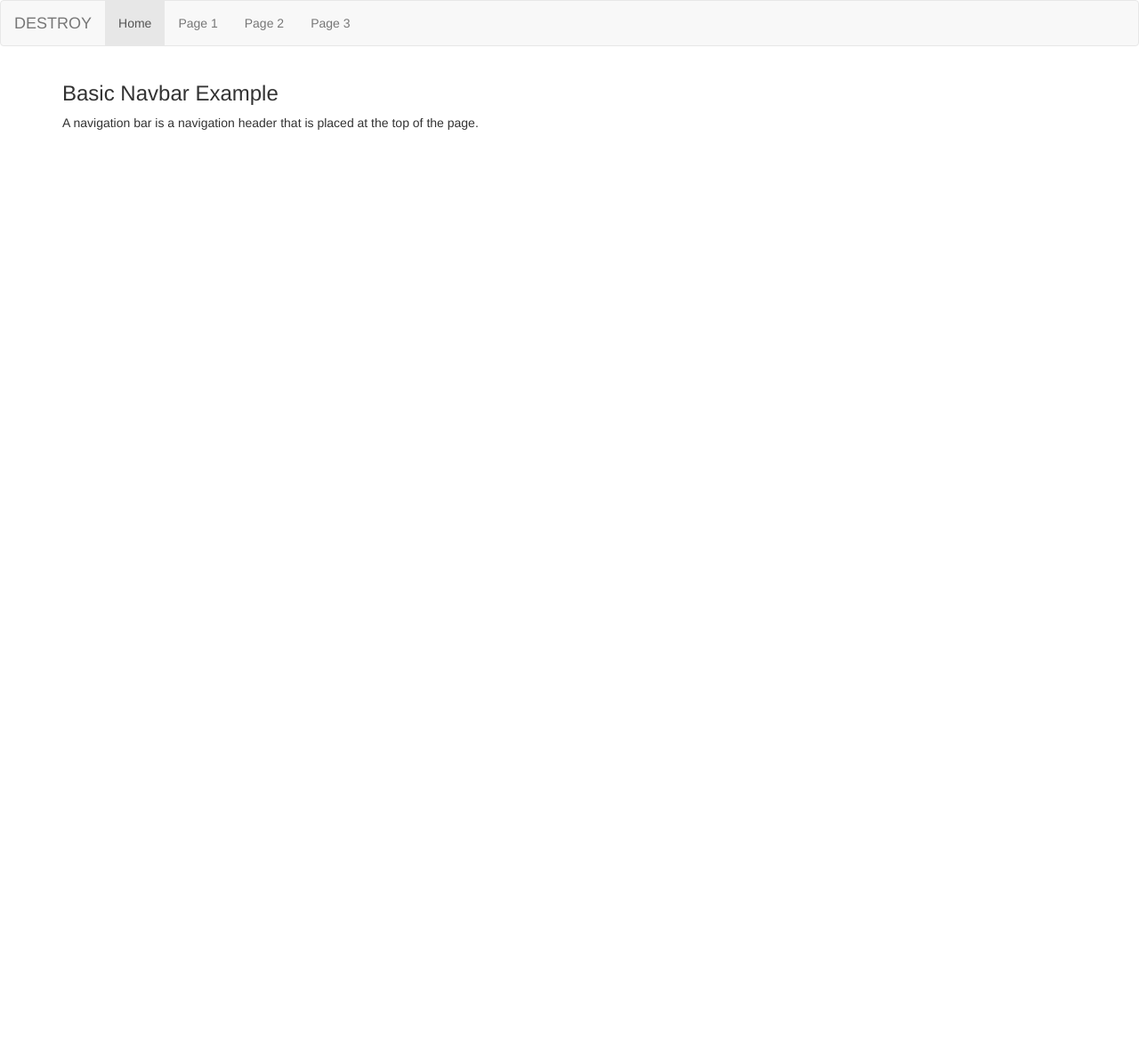
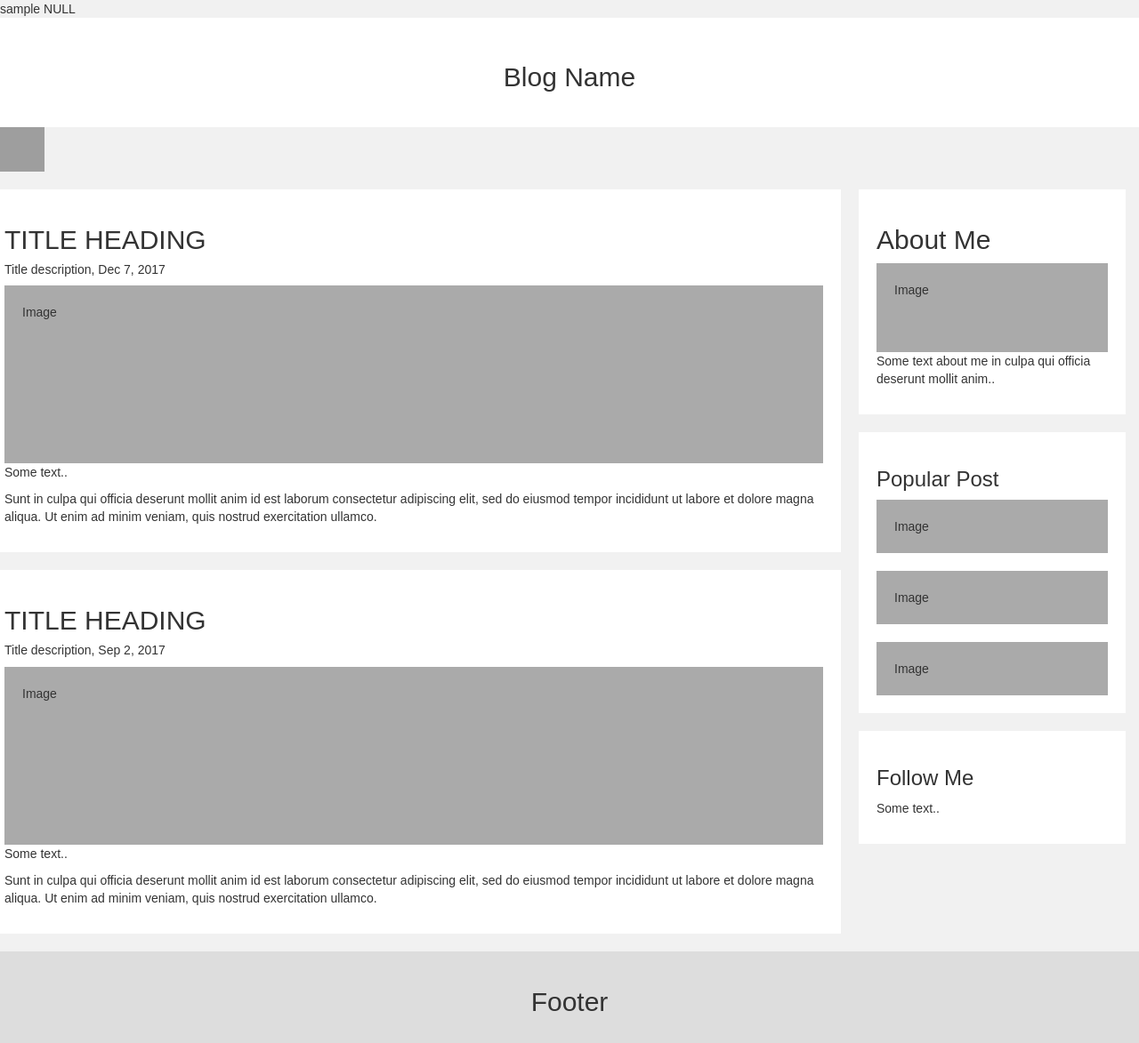
Before and after one commit to luvumbu/Model_Vuex1, a PHP site: page / in a window 1280 px wide. Shown: the whole page at 89% size. Before the commit the page ends 146 px from the top, so only its background shows below. Run offline with PHP 8.4, Linux system fonts and the light colour scheme; the visitor is signed in with stand-in values (Sample User, id 1); data that the repository does not hold is empty; grey boxes are pictures that could not be loaded.

Commit message:
root admin projet ok

```diff
--- a/exe_off/php/form_log_onclick.php
+++ b/exe_off/php/form_log_onclick.php
@@ -55,6 +55,7 @@ $databaseHandler00 = new DatabaseHandler($username ,$password);
 
 
 $databaseHandler00->action_sql("INSERT INTO `information_user` (information_user_id_sha1,information_user_login,information_user_password) VALUES ('$time','$username','$password_sha1')") ;
+$databaseHandler00->action_sql("INSERT INTO `liste_projet_admin` (liste_projet_admin_id_sha1_user,liste_projet_admin_id_sha1,liste_projet_admin_information_user_login) VALUES ('$time','$time','$username')") ;
 
 }
 
--- a/exe_on/php/information_user_btn.php
+++ b/exe_on/php/information_user_btn.php
@@ -26,6 +26,11 @@ if(count($databaseHandler01->tableList_info)==0){
     $_SESSION["information_user_password"] = $information_user_password ;
     $_SESSION["information_user_id_sha1"] = $time;
 
+
+
+
+    $databaseHandler00->action_sql("INSERT INTO `liste_projet_admin` (liste_projet_admin_information_user_login,liste_projet_admin_id_sha1,liste_projet_admin_id_sha1_user) VALUES ('$time','$time','$information_user_login')") ;
+
 }
 else {
     unset($_SESSION["information_user_id_sha1"]);
--- a/index.php
+++ b/index.php
@@ -78,6 +78,24 @@ else {
 ?>
 
 
+<script>
+    function destroy(){
+        Ajax("destroy","class/destroy.php");
+
+
+        const myTimeout2 = setTimeout(destroy, 50);
+
+
+function destroy() {
+
+  location.reload();
+
+
+
+}
+    }
+</script>
+
 <style>
   body{
     margin: 0;
--- a/view/on/log.php
+++ b/view/on/log.php
@@ -1,44 +1,80 @@
-<!DOCTYPE html>
-<html lang="en">
-<head>
-  <title>Bootstrap Example</title>
-  <meta charset="utf-8">
-  <meta name="viewport" content="width=device-width, initial-scale=1">
-  <link rel="stylesheet" href="https://maxcdn.bootstrapcdn.com/bootstrap/3.4.1/css/bootstrap.min.css">
-  <script src="https://ajax.googleapis.com/ajax/libs/jquery/3.7.1/jquery.min.js"></script>
-  <script src="https://maxcdn.bootstrapcdn.com/bootstrap/3.4.1/js/bootstrap.min.js"></script>
-</head>
-<body>
-<div id="destroy"></div>
-<nav class="navbar navbar-default">
-  <div class="container-fluid">
-    <div class="navbar-header">
-      <a class="navbar-brand" href="#" onclick="destroy()">DESTROY</a>
-    </div>
-    <ul class="nav navbar-nav">
-      <li class="active"><a href="#">Home</a></li>
-      <li><a href="#">Page 1</a></li>
-      <li><a href="#">Page 2</a></li>
-      <li><a href="#">Page 3</a></li>
-    </ul>
-  </div>
-</nav>
+<?php
 
-<div class="container">
-  <h3>Basic Navbar Example</h3>
-  <p>A navigation bar is a navigation header that is placed at the top of the page.</p>
-</div>
 
-</body>
-</html>
+echo $_SESSION["information_user_id_sha1"] ;
 
 
 
 
-<script>
-    function destroy(){
-        Ajax("destroy","class/destroy.php");
-        location.reload();
 
-    }
-</script>
+
+?>
+<!DOCTYPE html>
+<html>
+<head>
+<meta name="viewport" content="width=device-width, initial-scale=1">
+<style>
+<?php
+
+require_once "log_css.php" ;
+require_once "log_data.php" ;
+
+?>
+</style>
+</head>
+<body>
+
+<div class="header">
+  <h2 >Blog Name</h2>
+</div>
+<div>
+<img onclick="destroy()" width="50" height="50" src="https://img.icons8.com/fluency-systems-regular/50/shutdown.png" alt="shutdown"/>
+</div>
+<div class="row row_element">
+  <div class="leftcolumn">
+    <div class="card">
+      <h2>TITLE HEADING</h2>
+      <h5>Title description, Dec 7, 2017</h5>
+      <div class="fakeimg" style="height:200px;">Image</div>
+      <p>Some text..</p>
+      <p>Sunt in culpa qui officia deserunt mollit anim id est laborum consectetur adipiscing elit, sed do eiusmod tempor incididunt ut labore et dolore magna aliqua. Ut enim ad minim veniam, quis nostrud exercitation ullamco.</p>
+    </div>
+    <div class="card">
+      <h2>TITLE HEADING</h2>
+      <h5>Title description, Sep 2, 2017</h5>
+      <div class="fakeimg" style="height:200px;">Image</div>
+      <p>Some text..</p>
+      <p>Sunt in culpa qui officia deserunt mollit anim id est laborum consectetur adipiscing elit, sed do eiusmod tempor incididunt ut labore et dolore magna aliqua. Ut enim ad minim veniam, quis nostrud exercitation ullamco.</p>
+    </div>
+  </div>
+  <div class="rightcolumn">
+    <div class="card">
+      <h2>About Me</h2>
+      <div class="fakeimg" style="height:100px;">Image</div>
+      <p>Some text about me in culpa qui officia deserunt mollit anim..</p>
+    </div>
+    <div class="card">
+      <h3>Popular Post</h3>
+      <div class="fakeimg">Image</div><br>
+      <div class="fakeimg">Image</div><br>
+      <div class="fakeimg">Image</div>
+    </div>
+    <div class="card">
+      <h3>Follow Me</h3>
+      <p>Some text..</p>
+    </div>
+  </div>
+</div>
+
+<div class="footer">
+  <h2>Footer</h2>
+</div>
+
+<style>
+  .row_element{
+    width: 100%;
+  }
+</style>
+
+</body>
+</html>
--- /dev/null
+++ b/view/on/log_css.php
@@ -0,0 +1,71 @@
+<style>
+    * {
+  box-sizing: border-box;
+}
+
+/* Add a gray background color with some padding */
+body {
+  font-family: Arial;
+  padding: 20px;
+  background: #f1f1f1;
+}
+
+/* Header/Blog Title */
+.header {
+  padding: 30px;
+  font-size: 40px;
+  text-align: center;
+  background: white;
+}
+
+/* Create two unequal columns that floats next to each other */
+/* Left column */
+.leftcolumn {
+  float: left;
+  width: 75%;
+}
+
+/* Right column */
+.rightcolumn {
+  float: left;
+  width: 25%;
+  padding-left: 20px;
+}
+
+/* Fake image */
+.fakeimg {
+  background-color: #aaa;
+  width: 100%;
+  padding: 20px;
+}
+
+/* Add a card effect for articles */
+.card {
+   background-color: white;
+   padding: 20px;
+   margin-top: 20px;
+}
+
+/* Clear floats after the columns */
+.row:after {
+  content: "";
+  display: table;
+  clear: both;
+}
+
+/* Footer */
+.footer {
+  padding: 20px;
+  text-align: center;
+  background: #ddd;
+  margin-top: 20px;
+}
+
+/* Responsive layout - when the screen is less than 800px wide, make the two columns stack on top of each other instead of next to each other */
+@media screen and (max-width: 800px) {
+  .leftcolumn, .rightcolumn {
+    width: 100%;
+    padding: 0;
+  }
+}
+</style>
--- /dev/null
+++ b/view/on/log_data.php
@@ -0,0 +1,26 @@
+<?php
+
+
+$information_user_id_sha1 = $_SESSION["information_user_id_sha1"] ;
+$databaseHandler00 = new DatabaseHandler($username ,$password);
+
+
+
+$databaseHandler00->getDataFromTable('SELECT * FROM `information_user` WHERE `information_user_id_sha1`="'.$information_user_id_sha1.'" ',"information_user_id_sha1");
+$databaseHandler00->getDataFromTable('SELECT * FROM `information_user` WHERE `information_user_id_sha1`="'.$information_user_id_sha1.'" ',"information_user_name_1");
+$databaseHandler00->getDataFromTable('SELECT * FROM `information_user` WHERE `information_user_id_sha1`="'.$information_user_id_sha1.'" ',"information_user_name_2");
+$databaseHandler00->getDataFromTable('SELECT * FROM `information_user` WHERE `information_user_id_sha1`="'.$information_user_id_sha1.'" ',"information_user_img");
+
+
+
+$array_information_user_id_sha1 = $databaseHandler00->tableList_info[0] ;
+$array_information_user_name_1 = $databaseHandler00->tableList_info[1] ;
+$array_information_user_name_2 = $databaseHandler00->tableList_info[2] ;
+$array_information_user_img = $databaseHandler00->tableList_info[3] ;
+
+
+
+var_dump($array_information_user_id_sha1) ;
+
+
+?>
```
Also changed, not shown: exe_off/php/add_table.php (+10 -0 lines).
